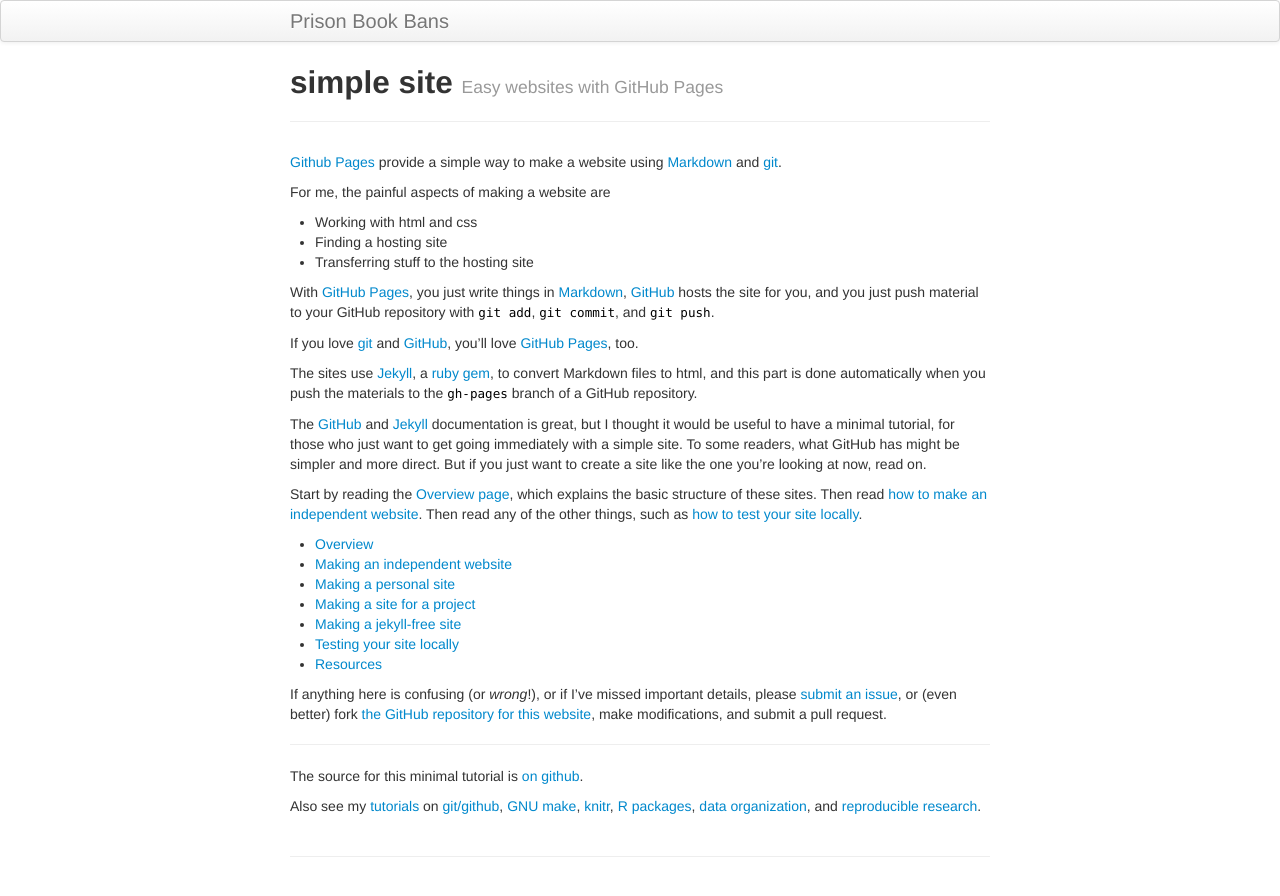
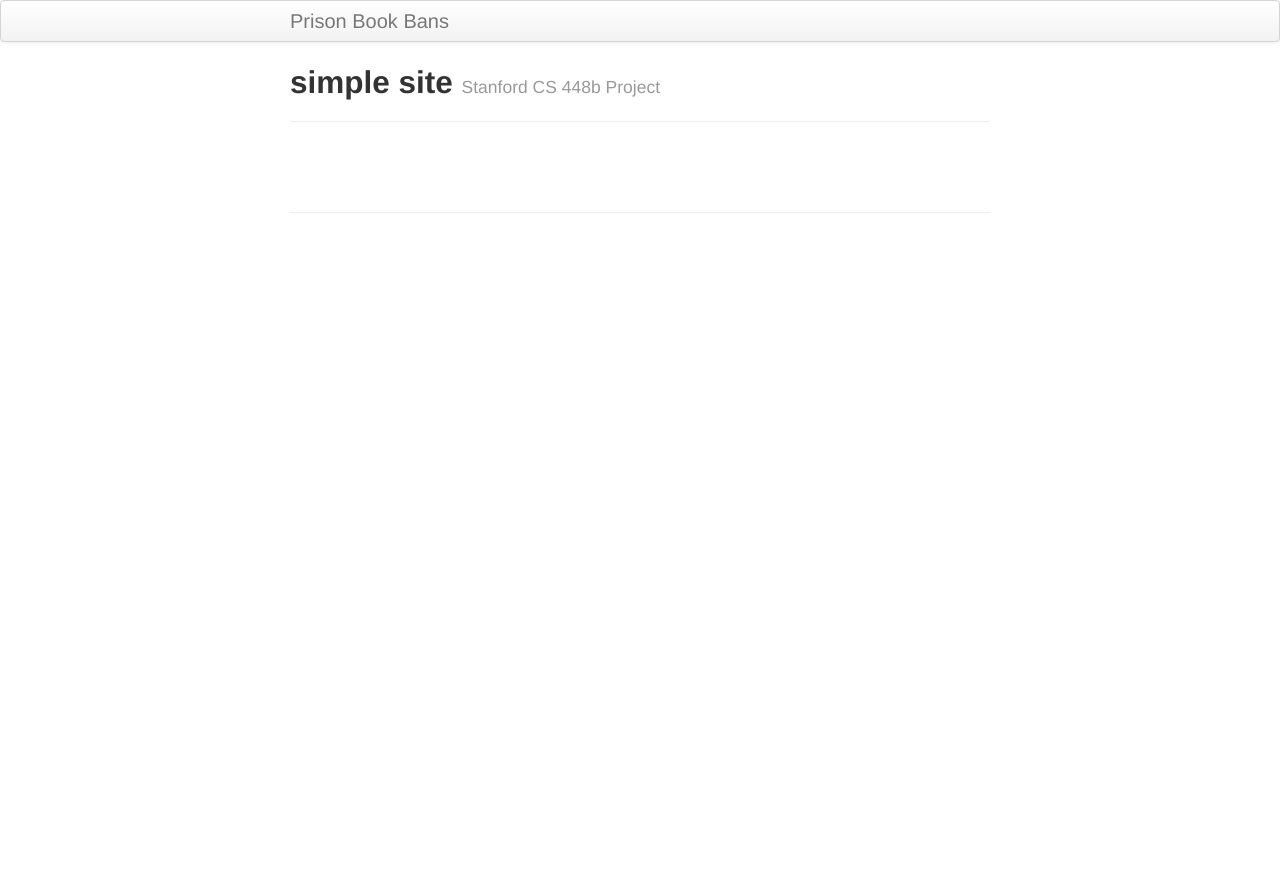
Before and after one commit to curlymess/PrisonBookBans, a Jekyll site: the page built from index.md, in a window 1280 px wide. Shown: the top 896 px of the page. Built offline with Jekyll 4.4.1, drawn with Linux system fonts in a browser that asks for light colours.

Commit message:
clean dir

```diff
--- a/index.md
+++ b/index.md
@@ -1,72 +1,6 @@
 ---
 layout: page
 title: simple site
-tagline: Easy websites with GitHub Pages
+tagline: Stanford CS 448b Project
 description: Minimal tutorial on making a simple website with GitHub Pages
 ---
-
-[Github Pages](https://pages.github.com) provide a simple way to make a
-website using
-[Markdown](https://daringfireball.net/projects/markdown/) and
-[git](https://git-scm.com).
-
-For me, the painful aspects of making a website are
-
-- Working with html and css
-- Finding a hosting site
-- Transferring stuff to the hosting site
-
-With [GitHub Pages](https://pages.github.com), you just write things in
-[Markdown](https://daringfireball.net/projects/markdown/),
-[GitHub](https://github.com) hosts the site for you, and you just push
-material to your GitHub repository with `git add`, `git commit`, and
-`git push`.
-
-If you love [git](https://git-scm.com/) and
-[GitHub](https://github.com), you'll love
-[GitHub Pages](https://pages.github.com), too.
-
-The sites use [Jekyll](https://jekyllrb.com/), a
-[ruby](https://www.ruby-lang.org/en/) [gem](https://rubygems.org/), to
-convert Markdown files to html, and this part is done
-automatically when you push the materials to the `gh-pages` branch
-of a GitHub repository.
-
-The [GitHub](https://pages.github.com) and
-[Jekyll](https://jekyllrb.com) documentation is great, but I thought it
-would be useful to have a minimal tutorial, for those who just want to
-get going immediately with a simple site. To some readers, what GitHub
-has might be simpler and more direct.  But if you just want to create
-a site like the one you're looking at now, read on.
-
-Start by reading the [Overview page](pages/overview.html), which
-explains the basic structure of these sites. Then read
-[how to make an independent website](pages/independent_site.html). Then
-read any of the other things, such as
-[how to test your site locally](pages/local_test.html).
-
-- [Overview](pages/overview.html)
-- [Making an independent website](pages/independent_site.html)
-- [Making a personal site](pages/user_site.html)
-- [Making a site for a project](pages/project_site.html)
-- [Making a jekyll-free site](pages/nojekyll.html)
-- [Testing your site locally](pages/local_test.html)
-- [Resources](pages/resources.html)
-
-If anything here is confusing (or _wrong_!), or if I've missed
-important details, please
-[submit an issue](https://github.com/kbroman/simple_site/issues), or (even
-better) fork [the GitHub repository for this website](https://github.com/kbroman/simple_site),
-make modifications, and submit a pull request.
-
----
-
-The source for this minimal tutorial is [on github](https://github.com/kbroman/simple_site).
-
-Also see my [tutorials](https://kbroman.org/tutorials) on
-[git/github](https://kbroman.org/github_tutorial),
-[GNU make](https://kbroman.org/minimal_make),
-[knitr](https://kbroman.org/knitr_knutshell),
-[R packages](https://kbroman.org/pkg_primer),
-[data organization](https://kbroman.org/dataorg),
-and [reproducible research](https://kbroman.org/steps2rr).
```
